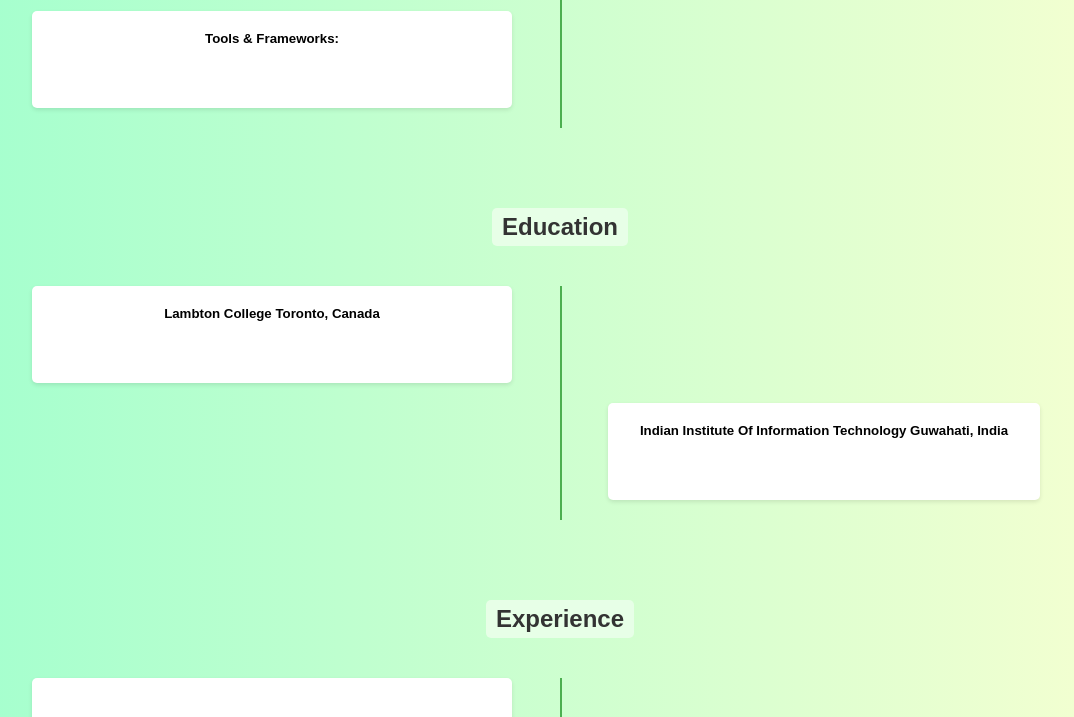
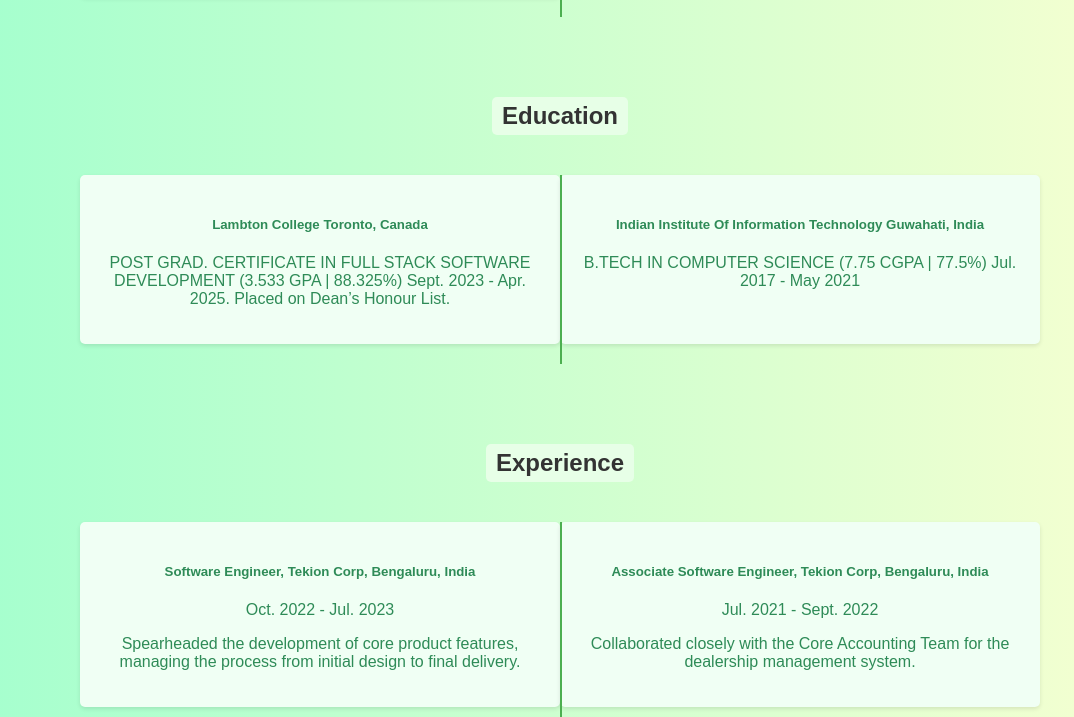
Before and after one commit to scarlet2131/FrontEnd_Webiste, a plain HTML site: page index.html in a window 1280 px wide. Shown: the part 1068-1785 px from the top of the page, without its empty margins (80-1154 px from the left). Drawn offline with Linux system fonts and the light colour scheme.

Commit message:
Resume/Styled projects

```diff
--- a/css/styles.css
+++ b/css/styles.css
@@ -4,11 +4,11 @@ body, html {
     padding: 0;
     width: 100%;
     font-family: Arial, sans-serif;
-    background: linear-gradient(to right, #a1ffce, #faffd1);
+    background: linear-gradient(to right, #a1ffce, #faffd1); /* Light gradient background */
 }
 
 header {
-    background-color: #4CAF50;
+    background-color: #4CAF50; /* Green color for the header */
     color: white;
     padding: 10px 0;
 }
@@ -31,13 +31,6 @@ nav ul li a {
     font-size: 20px;
 }
 
-/* Increase Navbar Width and Improve Styles */
-nav ul li {
-    display: inline-block;
-    margin: 0 25px;
-    padding: 1px 15px;
-}
-
 /* Smooth Scrolling */
 html {
     scroll-behavior: smooth;
@@ -45,11 +38,10 @@ html {
 
 /* Footer Styles */
 footer {
-    background-color: #4CAF50;
+    background-color: #4CAF50; /* Matching the header color */
     color: white;
     text-align: center;
     padding: 20px 0;
-    margin-top: 20px;
 }
 
 /* Profile Image */
@@ -58,9 +50,8 @@ footer {
     height: 150px;
     border-radius: 50%;
     background-color: #ddd;
-    background-image: url('../profile.jpg'); /* Add your image path here */
+    background-size: cover;
     margin: 20px auto;
-    background-size: cover;
 }
 
 /* Introduction Section */
@@ -69,10 +60,9 @@ footer {
     margin: 0 auto 40px;
     padding: 30px;
     text-align: center;
-    background-color: #DCF6EA;
+    background-color: #DCF6EA; /* Soft green for a gentle contrast */
     border-radius: 15px;
     box-shadow: 0 8px 16px rgba(0, 0, 0, 0.1);
-    border: 1px solid #e0e0e0;
 }
 
 /* Section Styles */
@@ -84,7 +74,7 @@ section {
 /* Section Headings */
 section h2 {
     color: #333;
-    background-color: #e7ffe7;
+    background-color: #e7ffe7; /* Light green background for headings */
     display: inline-block;
     padding: 5px 10px;
     border-radius: 5px;
@@ -98,168 +88,47 @@ section h2 {
     margin: 20px auto;
     display: flex;
     flex-wrap: wrap;
-    justify-content: space-between; /* Align boxes left and right */
+    justify-content: space-between;
 }
 
 .timeline::after {
     content: '';
     position: absolute;
     width: 2px;
-    background-color: #4CAF50;
+    background-color: #4CAF50; /* Central line color */
     top: 0;
     bottom: 0;
     left: 50%;
-    z-index: 0; /* Ensure line doesn't cover boxes */
+    z-index: 0;
 }
 
-/* Skill Box Styles */
-.skill-box {
+/* Skill Box & Experience Box Styles */
+.skill-box, .experience-box {
     width: calc(50% - 40px); /* Adjust width for spacing */
     margin-bottom: 20px;
     padding: 20px;
-    background-color: #ffffff;
+    background-color: #f0fff4; /* New box color for a refreshed look */
     border-radius: 5px;
     box-shadow: 0 2px 4px rgba(0,0,0,0.1);
     position: relative;
-    overflow: hidden; /* Hide overflow for smooth hover effect */
     cursor: pointer;
-    z-index: 1; /* Ensure boxes are clickable */
+    transition: all 0.3s ease;
 }
 
-.skill-box h5 {
-    margin-bottom: 10px; /* Space between title and content */
+.skill-box:hover, .experience-box:hover {
+    box-shadow: 0 4px 8px rgba(0,0,0,0.2); /* Enhanced shadow on hover for depth */
 }
 
-.skill-box p {
-    max-height: 0;
-    overflow: hidden;
-    transition: max-height 0.5s ease-in-out; /* Smooth transition for content reveal */
-}
-
-.skill-box:hover p {
-    max-height: 200px; /* Adjust based on content size */
+.skill-box h5, .experience-box h5, .skill-box p, .experience-box p {
+    color: #2e8b57; /* Slightly darker green for text for better readability */
 }
 
 @media screen and (max-width: 768px) {
-    .timeline, .skill-box {
-        width: 100%; /* Full width for smaller screens */
+    .timeline, .skill-box, .experience-box {
+        width: 100%; /* Full width on smaller screens */
         max-width: none;
     }
     .timeline::after {
-        display: none; /* Remove central line on smaller screens */
+        display: none; /* Hide the central line on smaller screens */
     }
 }
-
-
-/* Existing CSS up to the .timeline::after styles remains unchanged */
-
-/* Adjusted Skill Box Styles for Left and Right Alignment */
-.skill-box {
-    width: calc(50% - 40px); /* Adjust width for spacing */
-    margin-bottom: 20px;
-    padding: 20px;
-    background-color: #ffffff;
-    border-radius: 5px;
-    box-shadow: 0 2px 4px rgba(0,0,0,0.1);
-    cursor: pointer;
-    overflow: hidden;
-    transition: all 0.3s ease;
-}
-
-.left-side, .right-side {
-    position: relative;
-    text-align: center; /* Center text within boxes */
-}
-
-/* Ensuring alternate alignment of skill boxes */
-.left-side {
-    float: left;
-    clear: both;
-    margin-left: -5%; /* Adjust as needed for spacing from the center line */
-}
-
-.right-side {
-    float: right;
-    clear: both;
-    margin-left: 55%; /* Adjust as needed for spacing from the center line */
-}
-
-.skill-box h5 {
-    margin: 0;
-    padding-bottom: 10px; /* Space above the hidden paragraph */
-}
-
-.skill-box p {
-    max-height: 0;
-    overflow: hidden;
-    transition: max-height 0.5s ease;
-}
-
-.skill-box:hover p {
-    max-height: 100px; /* Adjust based on content to reveal; use a larger value if needed */
-}
-
-/* Additional styles for the central line */
-.timeline::after {
-    content: '';
-    position: absolute;
-    left: 50%;
-    top: 0;
-    bottom: 0;
-    width: 2px;
-    background-color: #4CAF50;
-    z-index: 1; /* Ensure it's visible between the skill boxes */
-}
-
-@media screen and (max-width: 768px) {
-    .left-side, .right-side {
-        float: none;
-        margin: 10px auto;
-        width: 90%;
-    }
-
-    .timeline::after {
-        display: none; /* Hide central line on smaller screens */
-    }
-}
-
-
-
-/* Adjustments specific to the experience boxes */
-.experience-box.left, .experience-box.right {
-    width: calc(50% - 40px); /* Adjust width for spacing */
-    margin-bottom: 20px;
-    padding: 20px;
-    background-color: #ffffff;
-    border-radius: 5px;
-    box-shadow: 0 2px 4px rgba(0,0,0,0.1);
-    cursor: pointer;
-    position: relative;
-    overflow: hidden; /* Hide overflow for smooth hover effect */
-    transition: all 0.3s ease;
-}
-
-.experience-box.left {
-    float: left;
-    margin-left: -5%; /* Adjust spacing from the center */
-}
-
-.experience-box.right {
-    float: right;
-    margin-left: 55%; /* Adjust spacing from the center */
-}
-
-.experience-box h5 {
-    margin-bottom: 10px; /* Space between title and content */
-}
-
-.experience-box p {
-    max-height: 0;
-    overflow: hidden;
-    transition: max-height 0.5s ease-in-out; /* Smooth transition for content reveal */
-    text-align: left; /* Align text to the left */
-}
-
-.experience-box:hover p {
-    max-height: 200px; /* Adjust based on content size */
-}
```
